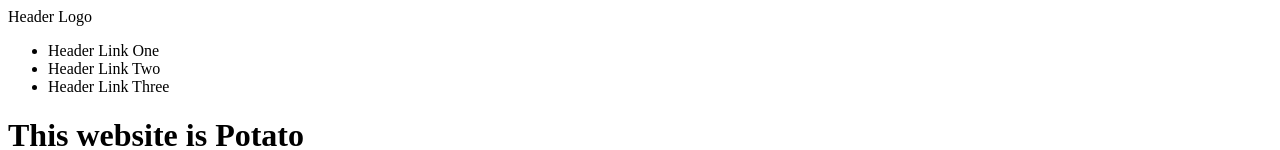
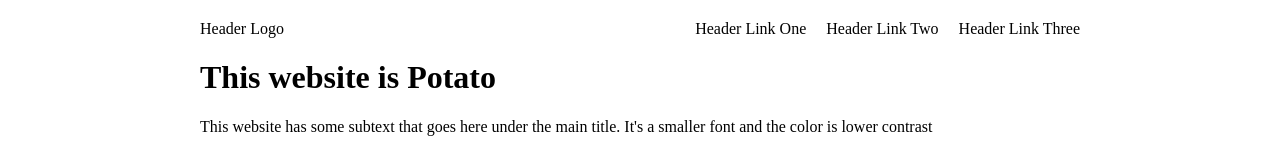
Before and after one commit to colonelcandycorn/odin-landing-page, a plain HTML site: page index.html in a window 1280 px wide. Shown: the top 150 px of the page. Drawn offline with Linux system fonts and the light colour scheme.

Commit message:
Format Header and Reorganize index
I decided to divide the first section into two, but I'm not sure if
I'll just go back and try to make it one section again. I have hard
time understanding how to make flex sections wrap.

```diff
--- a/css/styles.css
+++ b/css/styles.css
@@ -0,0 +1,26 @@
+body {
+    display: flex;
+    flex-direction: column;
+    margin: 20px 200px;
+}
+
+/* temporary image resize */
+
+img {
+    height: 300px;
+    width: 600px;
+}
+
+.header {
+    display: flex;
+    justify-content: space-between;
+}
+
+
+ul {
+    display: flex;
+    list-style-type: none;
+    margin: 0;
+    padding: 0;
+    gap: 20px;
+}
--- a/index.html
+++ b/index.html
@@ -8,16 +8,17 @@
     <link rel="stylesheet" href="./css/styles.css">
 </head>
 <body>
-    <div class="hero">
+    <div class="header">
         <div>
             Header Logo
         </div>
-        <div class="links">
+        <div>
             <ul>
                 <li>Header Link One</li>
                 <li>Header Link Two</li>
                 <li>Header Link Three</li>
             </ul>
+        </div>
     </div>
     <div class="hero-content">
         <div class="hero-text">
@@ -29,8 +30,6 @@
             <button>Sign Up</button>
         </div>
         <img src="./images/potatos.jpg">
-        </div>
-
     </div>
     <div class="information">
         <h2>Some Random Information</h2>
@@ -65,7 +64,6 @@
     </div>
     <div class="footer">
         <p> Copyright C The Odin Project 2021</p>
-
     </div>
 
 </body>
```
Lines whose indentation alone changed are shown as unchanged.
